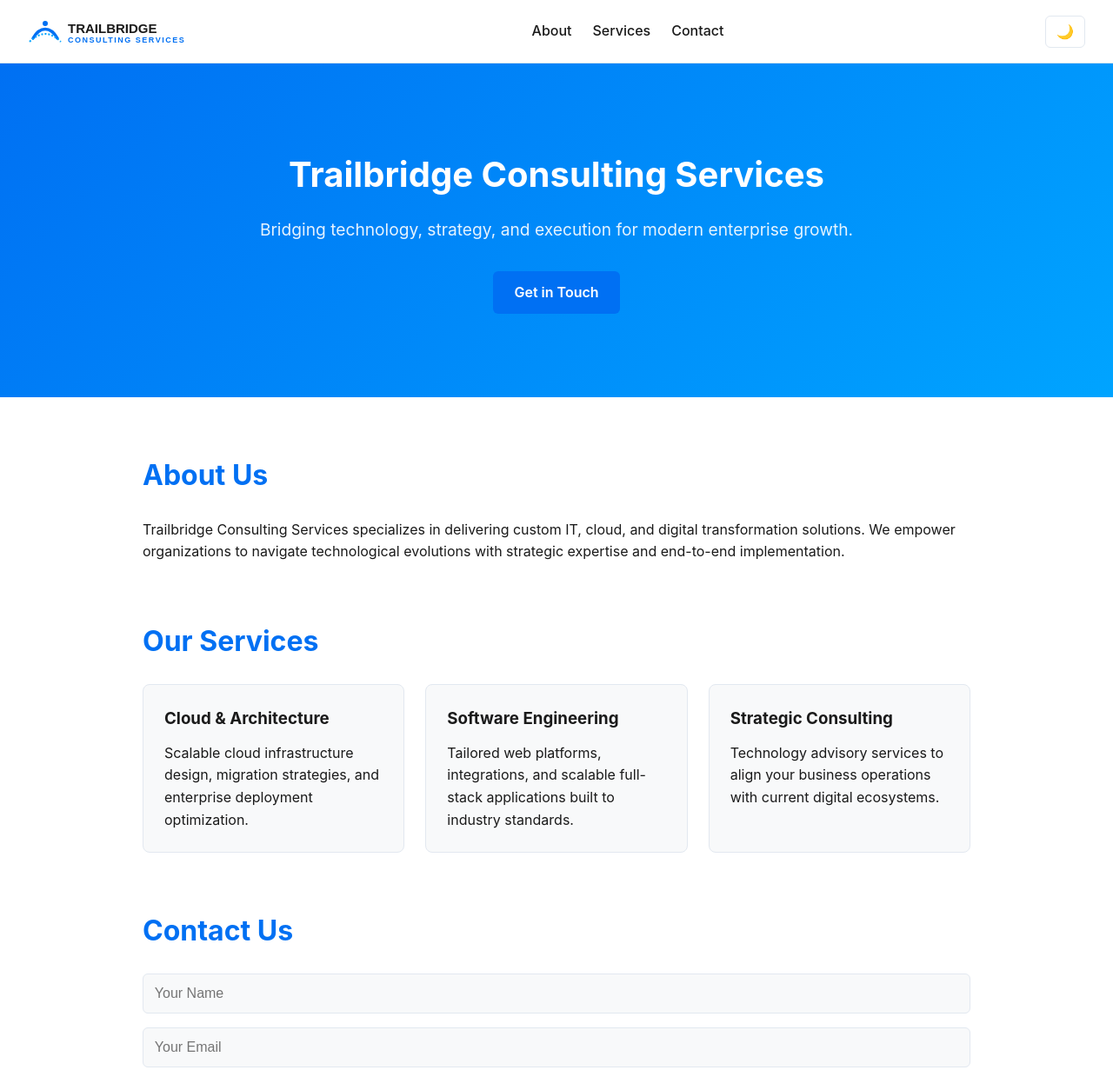
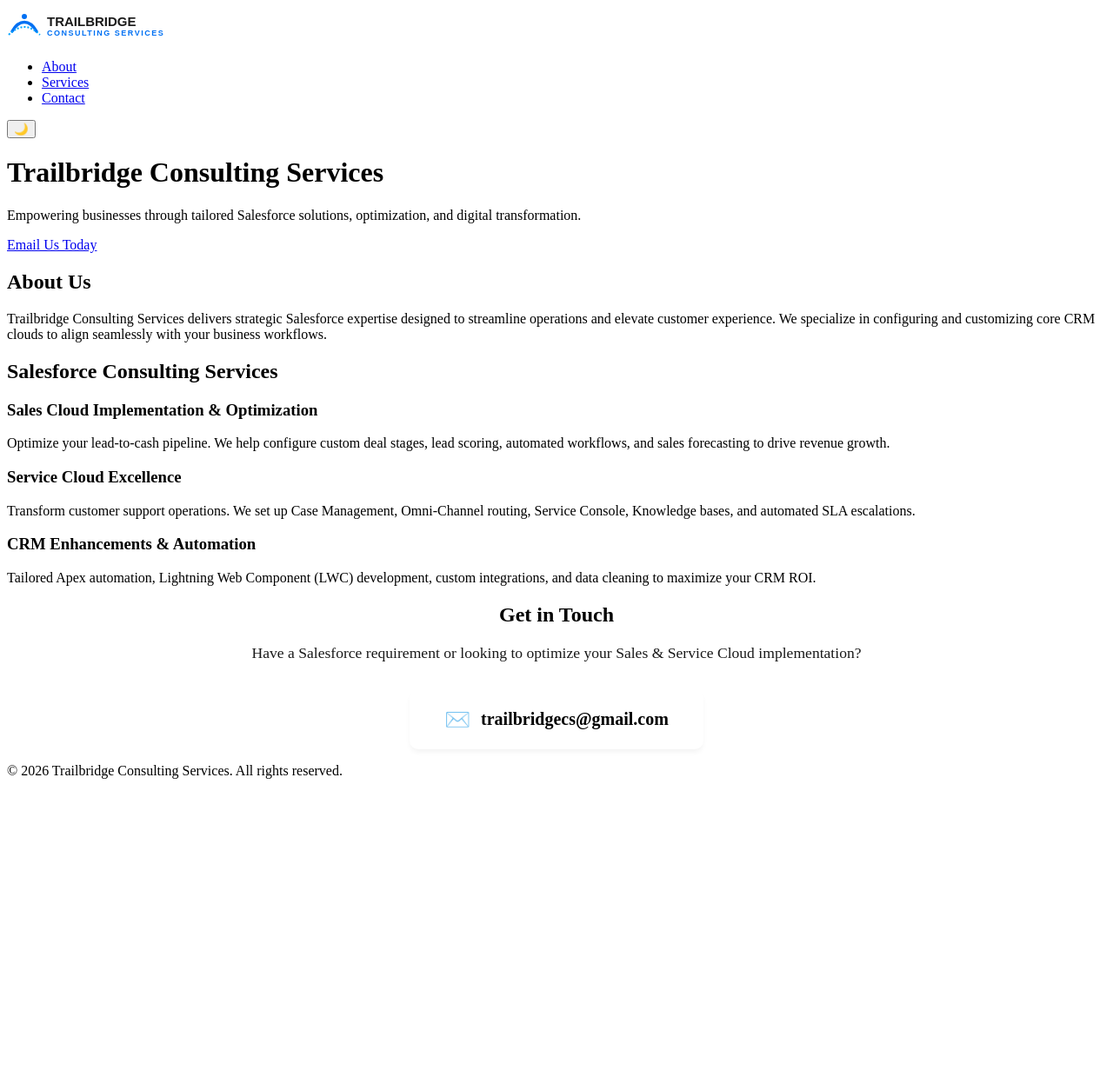
Before and after one commit to trailbridgecs/my-website, a plain HTML site: page index.html in a window 1280 px wide. Shown: the top 1231 px of the page at 87% size. After the commit the page ends 912 px from the top, so only its background shows below. Drawn offline with Linux system fonts and the light colour scheme.

Commit message:
Replace contact form with direct email address

```diff
--- a/index.html
+++ b/index.html
@@ -3,7 +3,7 @@
   <head>
     <meta charset="UTF-8" />
     <meta name="viewport" content="width=device-width, initial-scale=1.0" />
-    <title>Trailbridge Consulting Services</title>
+    <title>Trailbridge Consulting Services | Salesforce Experts</title>
     <link rel="stylesheet" href="style.css" />
   </head>
   <body>
@@ -76,10 +76,12 @@
       <div class="hero-content">
         <h1>Trailbridge Consulting Services</h1>
         <p>
-          Bridging technology, strategy, and execution for modern enterprise
-          growth.
+          Empowering businesses through tailored Salesforce solutions,
+          optimization, and digital transformation.
         </p>
-        <a href="#contact" class="btn-primary">Get in Touch</a>
+        <a href="mailto:trailbridgecs@gmail.com" class="btn-primary"
+          >Email Us Today</a
+        >
       </div>
     </header>
 
@@ -87,56 +89,57 @@
     <section id="about" class="container">
       <h2>About Us</h2>
       <p>
-        Trailbridge Consulting Services specializes in delivering custom IT,
-        cloud, and digital transformation solutions. We empower organizations to
-        navigate technological evolutions with strategic expertise and
-        end-to-end implementation.
+        Trailbridge Consulting Services delivers strategic Salesforce expertise
+        designed to streamline operations and elevate customer experience. We
+        specialize in configuring and customizing core CRM clouds to align
+        seamlessly with your business workflows.
       </p>
     </section>
 
     <!-- Services Section -->
     <section id="services" class="container">
-      <h2>Our Services</h2>
+      <h2>Salesforce Consulting Services</h2>
       <div class="grid">
         <div class="card">
-          <h3>Cloud & Architecture</h3>
+          <h3>Sales Cloud Implementation & Optimization</h3>
           <p>
-            Scalable cloud infrastructure design, migration strategies, and
-            enterprise deployment optimization.
+            Optimize your lead-to-cash pipeline. We help configure custom deal
+            stages, lead scoring, automated workflows, and sales forecasting to
+            drive revenue growth.
           </p>
         </div>
         <div class="card">
-          <h3>Software Engineering</h3>
+          <h3>Service Cloud Excellence</h3>
           <p>
-            Tailored web platforms, integrations, and scalable full-stack
-            applications built to industry standards.
+            Transform customer support operations. We set up Case Management,
+            Omni-Channel routing, Service Console, Knowledge bases, and
+            automated SLA escalations.
           </p>
         </div>
         <div class="card">
-          <h3>Strategic Consulting</h3>
+          <h3>CRM Enhancements & Automation</h3>
           <p>
-            Technology advisory services to align your business operations with
-            current digital ecosystems.
+            Tailored Apex automation, Lightning Web Component (LWC) development,
+            custom integrations, and data cleaning to maximize your CRM ROI.
           </p>
         </div>
       </div>
     </section>
 
     <!-- Contact Section -->
-    <section id="contact" class="container">
-      <h2>Contact Us</h2>
-      <form id="contactForm">
-        <input type="text" id="name" placeholder="Your Name" required />
-        <input type="email" id="email" placeholder="Your Email" required />
-        <textarea
-          id="message"
-          placeholder="How can Trailbridge Consulting Services assist you?"
-          rows="5"
-          required
-        ></textarea>
-        <button type="submit" class="btn-primary">Send Message</button>
-      </form>
-      <p id="formStatus" class="form-status"></p>
+    <section id="contact" class="container text-center">
+      <h2>Get in Touch</h2>
+      <p class="contact-subtext">
+        Have a Salesforce requirement or looking to optimize your Sales &
+        Service Cloud implementation?
+      </p>
+
+      <div class="email-box">
+        <span class="email-icon">✉️</span>
+        <a href="mailto:trailbridgecs@gmail.com" class="contact-email"
+          >trailbridgecs@gmail.com</a
+        >
+      </div>
     </section>
 
     <!-- Footer -->
--- a/style.css
+++ b/style.css
@@ -1,187 +1,38 @@
-/* Color Variables & Reset */
-:root {
-  --bg-color: #ffffff;
-  --text-color: #1a1a1a;
-  --primary-color: #0070f3;
-  --card-bg: #f8f9fa;
-  --card-border: #e2e8f0;
-  --nav-bg: #ffffff;
+/* Contact Email Box Styling */
+.text-center {
+  text-align: center;
 }
 
-body.dark-mode {
-  --bg-color: #121212;
-  --text-color: #f4f4f9;
-  --card-bg: #1e1e1e;
-  --card-border: #333333;
-  --nav-bg: #1a1a1a;
-}
-
-* {
-  box-sizing: border-box;
-  margin: 0;
-  padding: 0;
-}
-
-body {
-  font-family:
-    -apple-system, BlinkMacSystemFont, "Segoe UI", Roboto, Helvetica, Arial,
-    sans-serif;
-  background-color: var(--bg-color);
-  color: var(--text-color);
-  transition:
-    background-color 0.3s ease,
-    color 0.3s ease;
-  line-height: 1.6;
-}
-
-/* Navbar */
-.navbar {
-  display: flex;
-  justify-content: space-between;
-  align-items: center;
-  padding: 1rem 2rem;
-  background-color: var(--nav-bg);
-  border-bottom: 1px solid var(--card-border);
-  position: sticky;
-  top: 0;
-  z-index: 1000;
-}
-
-.brand-logo {
-  display: flex;
-  align-items: center;
-  text-decoration: none;
-}
-
-body.dark-mode .brand-logo .logo-title {
-  fill: #ffffff;
-}
-
-.nav-links {
-  display: flex;
-  list-style: none;
-  gap: 1.5rem;
-}
-
-.nav-links a {
-  color: var(--text-color);
-  text-decoration: none;
-  font-weight: 500;
-  transition: color 0.2s;
-}
-
-.nav-links a:hover {
-  color: var(--primary-color);
-}
-
-#themeToggle {
-  background: none;
-  border: 1px solid var(--card-border);
-  padding: 0.5rem 0.75rem;
-  border-radius: 6px;
-  cursor: pointer;
-  font-size: 1rem;
-}
-
-/* Hero Section */
-.hero {
-  text-align: center;
-  padding: 6rem 1rem;
-  background: linear-gradient(135deg, #0070f3 0%, #00a4ff 100%);
-  color: white;
-}
-
-.hero-content {
-  max-width: 800px;
-  margin: 0 auto;
-}
-
-.hero h1 {
-  font-size: 2.5rem;
-  margin-bottom: 1rem;
-}
-
-.hero p {
-  font-size: 1.2rem;
+.contact-subtext {
+  font-size: 1.1rem;
   margin-bottom: 2rem;
   opacity: 0.9;
 }
 
-/* Layout Containers & Cards */
-.container {
-  max-width: 1000px;
-  margin: 4rem auto;
-  padding: 0 1.5rem;
+.email-box {
+  display: inline-flex;
+  align-items: center;
+  gap: 12px;
+  background-color: var(--card-bg);
+  border: 1px solid var(--card-border);
+  padding: 1.25rem 2.5rem;
+  border-radius: 10px;
+  font-size: 1.25rem;
+  box-shadow: 0 4px 6px -1px rgba(0, 0, 0, 0.05);
 }
 
-.container h2 {
-  font-size: 2rem;
-  margin-bottom: 1.5rem;
-  color: var(--primary-color);
+.email-icon {
+  font-size: 1.5rem;
 }
 
-.grid {
-  display: grid;
-  grid-template-columns: repeat(auto-fit, minmax(280px, 1fr));
-  gap: 1.5rem;
+.contact-email {
+  color: var(--primary-color);
+  text-decoration: none;
+  font-weight: 600;
+  transition: opacity 0.2s ease;
 }
 
-.card {
-  background-color: var(--card-bg);
-  border: 1px solid var(--card-border);
-  padding: 1.5rem;
-  border-radius: 8px;
+.contact-email:hover {
+  text-decoration: underline;
+  opacity: 0.85;
 }
-
-.card h3 {
-  margin-bottom: 0.75rem;
-}
-
-/* Buttons & Form */
-.btn-primary {
-  background-color: var(--primary-color);
-  color: white;
-  padding: 0.75rem 1.5rem;
-  border: none;
-  border-radius: 6px;
-  font-size: 1rem;
-  font-weight: 600;
-  cursor: pointer;
-  text-decoration: none;
-  display: inline-block;
-  transition: opacity 0.2s;
-}
-
-.btn-primary:hover {
-  opacity: 0.9;
-}
-
-form {
-  display: flex;
-  flex-direction: column;
-  gap: 1rem;
-}
-
-input,
-textarea {
-  padding: 0.8rem;
-  border: 1px solid var(--card-border);
-  border-radius: 6px;
-  background-color: var(--card-bg);
-  color: var(--text-color);
-  font-size: 1rem;
-}
-
-.form-status {
-  margin-top: 1rem;
-  font-weight: 500;
-}
-
-/* Footer */
-footer {
-  text-align: center;
-  padding: 2rem 1rem;
-  border-top: 1px solid var(--card-border);
-  font-size: 0.9rem;
-  opacity: 0.8;
-}
```
